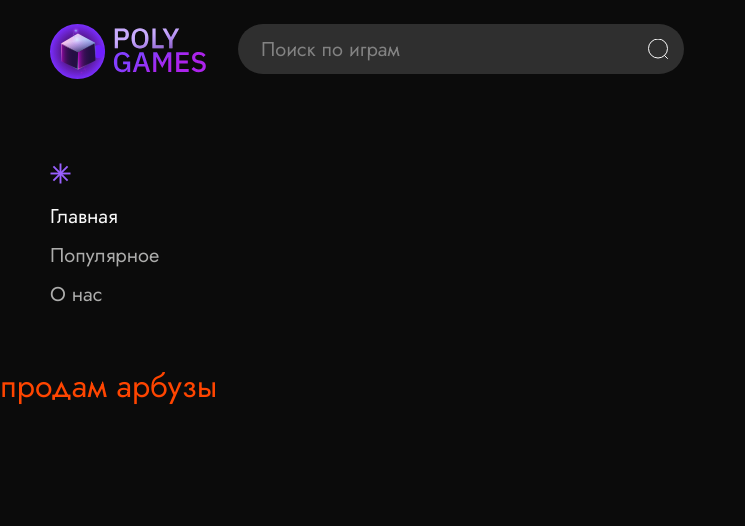
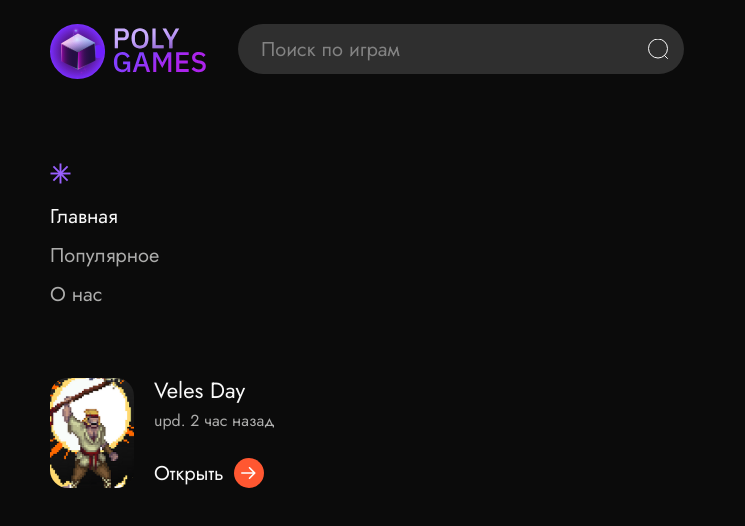
Before and after one commit to kr-shreyder/-, a React app in the folder frontend/: page / in a window 1280 px wide. Shown: the top 526 px of the page, without its empty margins (0-745 px from the left). Built offline with nearby package versions, Linux system fonts and the light colour scheme.

Commit message:
добавлена вывеска игры последней обновленной

```diff
--- a/frontend/src/components/App.jsx
+++ b/frontend/src/components/App.jsx
@@ -8,7 +8,6 @@ const App = () => {
         <div className='app'>
             <Header />
             <Home />
-            продам арбузы
         </div>
     );
 };
--- a/frontend/src/views/Home/Hero/Hero.jsx
+++ b/frontend/src/views/Home/Hero/Hero.jsx
@@ -1,7 +1,7 @@
 import React from 'react';
 import './Hero.scss';
 import decorateStarMini from '@assets/decorate-star-mini.svg';
-
+import cover from '@assets/cover-game1.png';
 
 const Hero = () => {
     return (
@@ -22,6 +22,23 @@ const Hero = () => {
                             </li>
                         </ul>
                     </nav>
+                    <div className="hero__last-update last-update">
+                        <img src={cover} alt="" className="last-update__cover" />
+                        <div className="last-update__details">
+                            <div className="last-update__info">
+                                <h3 className="last-update__title">Veles Day</h3>
+                                <p className="last-update__desc">upd. 2 час назад</p>
+                            </div>
+                            <a href="/" className="last-update__link">
+                                <p className="last-update__open">Открыть</p>
+                                <div className="last-update__circle">
+                                    <svg xmlns="http://www.w3.org/2000/svg" width="15" height="14" viewBox="0 0 15 14" fill="none" className="last-update__arrow">
+                                        <path d="M14.3334 7.58336C14.6555 7.26118 14.6555 6.73882 14.3334 6.41664L9.0831 1.16637C8.76091 0.844186 8.23855 0.844186 7.91637 1.16637C7.59419 1.48855 7.59419 2.01091 7.91637 2.3331L12.5833 7L7.91637 11.6669C7.59419 11.9891 7.59419 12.5114 7.91637 12.8336C8.23855 13.1558 8.76091 13.1558 9.0831 12.8336L14.3334 7.58336ZM0.25 7.825H13.75V6.175H0.25V7.825Z" fill="white"/>
+                                    </svg>
+                                </div>
+                            </a>
+                        </div>
+                    </div>
                 </div>
             </div>
 
--- a/frontend/src/views/Home/Hero/Hero.scss
+++ b/frontend/src/views/Home/Hero/Hero.scss
@@ -37,3 +37,72 @@
         opacity: 0.85;
     }
 }
+
+.last-update {
+    display: flex;
+    gap: 20px;
+    max-height: 110px;
+    margin-top: 70px;
+}
+
+.last-update__cover {
+    width: 84px;
+    height: 110px;
+    border-radius: 18px;
+    object-fit: cover;
+}
+
+.last-update__details {
+    display: flex;
+    justify-content: space-between;
+    flex-direction: column;
+}
+
+.last-update__title {
+    color: $white-100;
+    font-weight: 400;
+    font-size: 22px;
+    padding: 0;
+    margin: 0;
+}
+
+.last-update__desc {
+    color: $white-200;
+    font-size: 16px;
+    margin: 8px 0 0;
+}
+
+.last-update__link {
+    text-decoration: none;
+    display: flex;
+    align-items: center;
+}
+
+.last-update__open {
+    color: $white-100;
+    font-size: 20px;
+    transition: all 0.15s ease;
+    margin: 0;
+    padding: 0;
+    &:hover {
+        opacity: 0.85;
+    }
+}
+
+.last-update__circle {
+    background-color: $primary-color;
+    display: inline-flex;
+    align-items: center;
+    justify-content: center;
+    border-radius: 100px;
+    height: 30px;
+    width: 30px;
+    margin-left: 10px;
+    transition: all 0.15s ease;
+    &:hover {
+        background-color: $white-100;
+        & .last-update__arrow path{
+            fill: $primary-color;
+        }
+    }
+}
```
Also changed, not shown: frontend/src/assets/arrow1.svg (added), frontend/src/assets/cover-game1.png (added).
